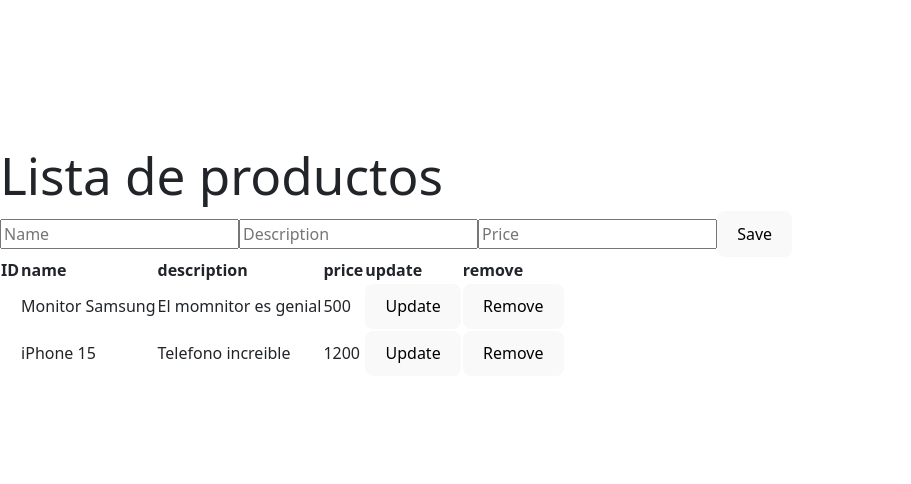
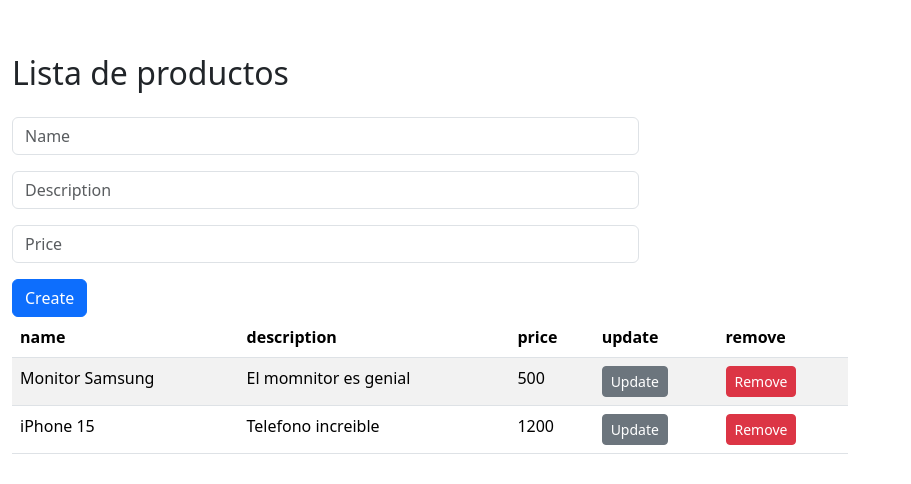
Before and after one commit to MarioHarisis/Udemy-Spring-Frameworks-Spring-Boot, a React (Vite) app in the folder ReactApp/react-app/: page / in a window 1280 px wide. Shown: the part 138-622 px from the top of the page, without its empty margins (0-911 px from the left). Built offline with nearby package versions, Linux system fonts and the light colour scheme.

Commit message:
Bootstrap styles

```diff
--- a/ReactApp/react-app/src/components/ProductApp.jsx
+++ b/ReactApp/react-app/src/components/ProductApp.jsx
@@ -125,9 +125,21 @@
     */
     return (
         <>
-            <h1>{title}</h1>
-            <ProductForm handlerAdd = {handlerAddProduct} productSelected={productSelected}/>
-            <ProductGrid products={products} handlerRemove={handlerRemoveProduct} handlerSelected={handlerProductSelected}/>
+        <div className="container">
+            <h2>{title}</h2>
+            <div className="row">
+                <div className="col">
+                    <ProductForm handlerAdd = {handlerAddProduct} productSelected={productSelected}/>
+                </div>
+                <div>
+                    {
+                        products.length > 0 ? <ProductGrid products={products} handlerRemove={handlerRemoveProduct} handlerSelected={handlerProductSelected}/> :
+                        <div className="alert alert-warning">No hay productos en el sistema!</div>
+                    }
+                </div>
+            </div>
+
+        </div>
         </>
     )
 }
--- a/ReactApp/react-app/src/components/ProductDetail.jsx
+++ b/ReactApp/react-app/src/components/ProductDetail.jsx
@@ -3,19 +3,18 @@
 export const ProductDetail = ({handlerSelected ,handlerRemove, product = {} }) => {
     return(
                     <tr>
-                        <td>{product.id}</td>
                         <td>{product.name}</td>
                         <td>{product.description}</td>
                         <td>{product.price}</td>
                         <td>{
                         /*Se ejecuta handlerSelected(product), pasando el producto de la fila seleccionada.*/}
-                            <button onClick={() => {handlerSelected(product)}}>
+                            <button className="btn btn-secondary btn-sm" onClick={() => {handlerSelected(product)}}>
                                 Update
                             </button>
                         </td>
                         <td>{
                             /*Se ejecuta handlerSelected(product), pasando el id producto de la fila seleccionada.*/}
-                            <button onClick={() => {handlerRemove(product.id)}}>
+                            <button className="btn btn-danger btn-sm" onClick={() => {handlerRemove(product.id)}}>
                                 Remove
                             </button>
                         </td>
--- a/ReactApp/react-app/src/components/ProductForm.jsx
+++ b/ReactApp/react-app/src/components/ProductForm.jsx
@@ -21,7 +21,7 @@
     const description = form.description;
     const price = form.price;
     */
-    const {name, description, price} = form;
+    const {id, name, description, price} = form;
 
 
     useEffect(() => {
@@ -58,6 +58,7 @@
             */}
             <input
             placeholder="Name"
+            className="form-control my-3 w-75"
             name="name"
             value={name}
             onChange={(event) => setForm({
@@ -66,6 +67,7 @@
             })}
             />
             <input
+            className="form-control my-3 w-75"
             placeholder="Description"
             name="description"
             value={description}
@@ -75,6 +77,7 @@
             })}
             />
             <input
+            className="form-control my-3 w-75"
             placeholder="Price"
             name="price"
             value={price}
@@ -83,8 +86,8 @@
                 price: event.target.value
             })}
             />
-            <button type="submit">
-                Save
+            <button className="btn btn-primary" type="submit">
+                {id> 0 ? 'Update' : 'Create'}
             </button>
         </form>
     )
--- a/ReactApp/react-app/src/components/ProductGrid.jsx
+++ b/ReactApp/react-app/src/components/ProductGrid.jsx
@@ -20,10 +20,9 @@
     */
     return(
 
-        <table>
+        <table className="table table-hover table-striped">
             <thead>
                 <tr>
-                    <th>ID</th>
                     <th>name</th>
                     <th>description</th>
                     <th>price</th>
```
